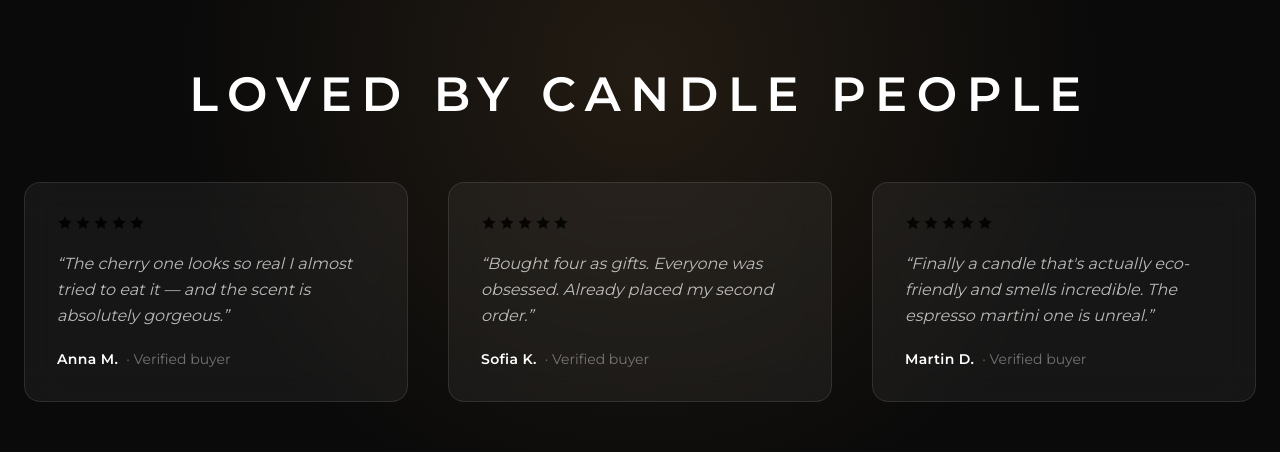
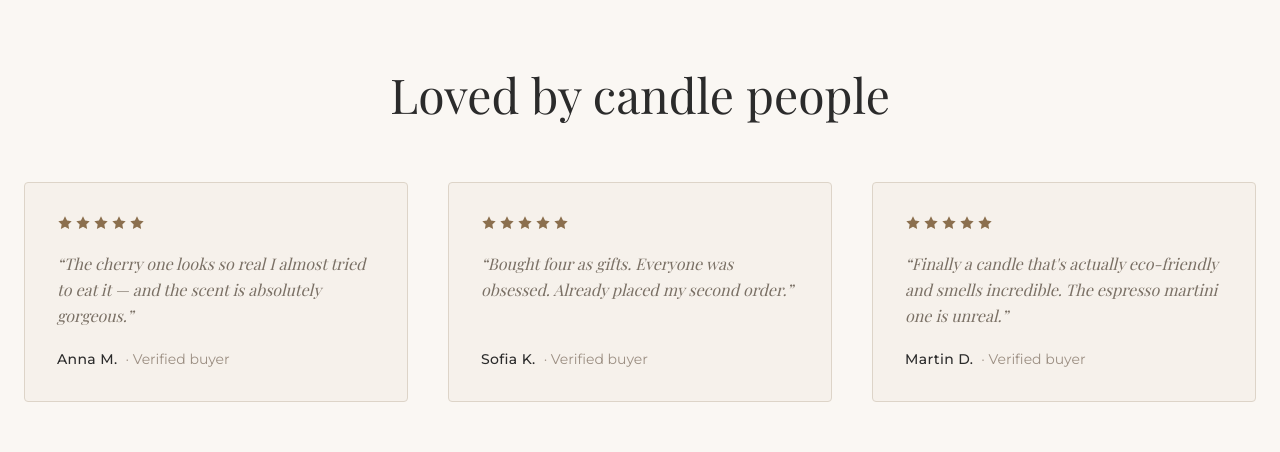
Before and after one commit to lyuboslavyordanov8/55candles, a Next.js app: page /en in a window 1280 px wide. Shown: the part 3475-3927 px from the top of the page. Built offline with nearby package versions, Linux system fonts and the light colour scheme; a web font is replaced by a local one.

Commit message:
feat: cream testimonial cards, clay stars, remove glassmorphism

```diff
--- a/src/components/home/Testimonials.tsx
+++ b/src/components/home/Testimonials.tsx
@@ -4,13 +4,13 @@ import { motion } from 'framer-motion'
 import { useTranslations } from 'next-intl'
 
 const StarIcon = () => (
-  <svg className="w-4 h-4 fill-amber text-amber" viewBox="0 0 24 24">
+  <svg className="w-4 h-4 fill-clay text-clay" viewBox="0 0 24 24">
     <path d="M12 2L15.09 8.26L22 9.27L17 14.14L18.18 21.02L12 17.77L5.82 21.02L7 14.14L2 9.27L8.91 8.26L12 2z" />
   </svg>
 )
 
 const Stars = () => (
-  <div className="flex gap-0.5 opacity-80">
+  <div className="flex gap-0.5">
     {Array.from({ length: 5 }).map((_, i) => <StarIcon key={i} />)}
   </div>
 )
@@ -30,18 +30,14 @@ export default function Testimonials() {
   const t = useTranslations('testimonials')
 
   return (
-    <section className="relative py-28 px-6 bg-[#0a0a0a] text-white overflow-hidden">
-
-      {/* 🔥 ambient glow */}
-      <div className="absolute inset-0 bg-[radial-gradient(circle_at_50%_20%,rgba(255,180,100,0.1),transparent_60%)]" />
-
-      <div className="relative max-w-7xl mx-auto">
+    <section className="py-28 px-6 bg-cream-surface">
+      <div className="max-w-7xl mx-auto">
 
         {/* Title */}
         <motion.h2
-          initial={{ opacity: 0, y: 30 }}
+          initial={{ opacity: 0, y: 24 }}
           whileInView={{ opacity: 1, y: 0 }}
-          className="text-3xl md:text-5xl font-semibold tracking-[0.2em] uppercase text-center mb-16"
+          className="font-serif text-3xl md:text-5xl font-normal text-center text-charcoal mb-16"
         >
           {t('title')}
         </motion.h2>
@@ -51,27 +47,20 @@ export default function Testimonials() {
           {reviews.map((review, i) => (
             <motion.div
               key={review.nameKey}
-              initial={{ opacity: 0, y: 30 }}
+              initial={{ opacity: 0, y: 24 }}
               whileInView={{ opacity: 1, y: 0 }}
               transition={{ delay: i * 0.08 }}
-              whileHover={{ y: -6 }}
-              className="group relative p-8 rounded-2xl bg-white/5 backdrop-blur-lg border border-white/10 flex flex-col gap-5"
+              className="p-8 bg-cream-base border border-border rounded-sm flex flex-col gap-5"
             >
-              {/* glow */}
-              <div className="absolute inset-0 opacity-0 group-hover:opacity-100 transition duration-500 blur-2xl bg-orange-300/20" />
-
-              {/* stars */}
               <Stars />
 
-              {/* text */}
-              <p className="text-base text-white/70 leading-relaxed italic flex-1">
+              <p className="text-base text-ink-secondary leading-relaxed italic flex-1 font-serif">
                 &ldquo;{t(review.textKey)}&rdquo;
               </p>
 
-              {/* name */}
-              <p className="text-sm font-semibold tracking-wide text-white">
+              <p className="text-sm font-medium tracking-wide text-charcoal">
                 {t(review.nameKey)}
-                <span className="font-normal text-white/40 ml-2 tracking-normal">
+                <span className="font-normal text-ink-ghost ml-2 tracking-normal">
                   · Verified buyer
                 </span>
               </p>
```
